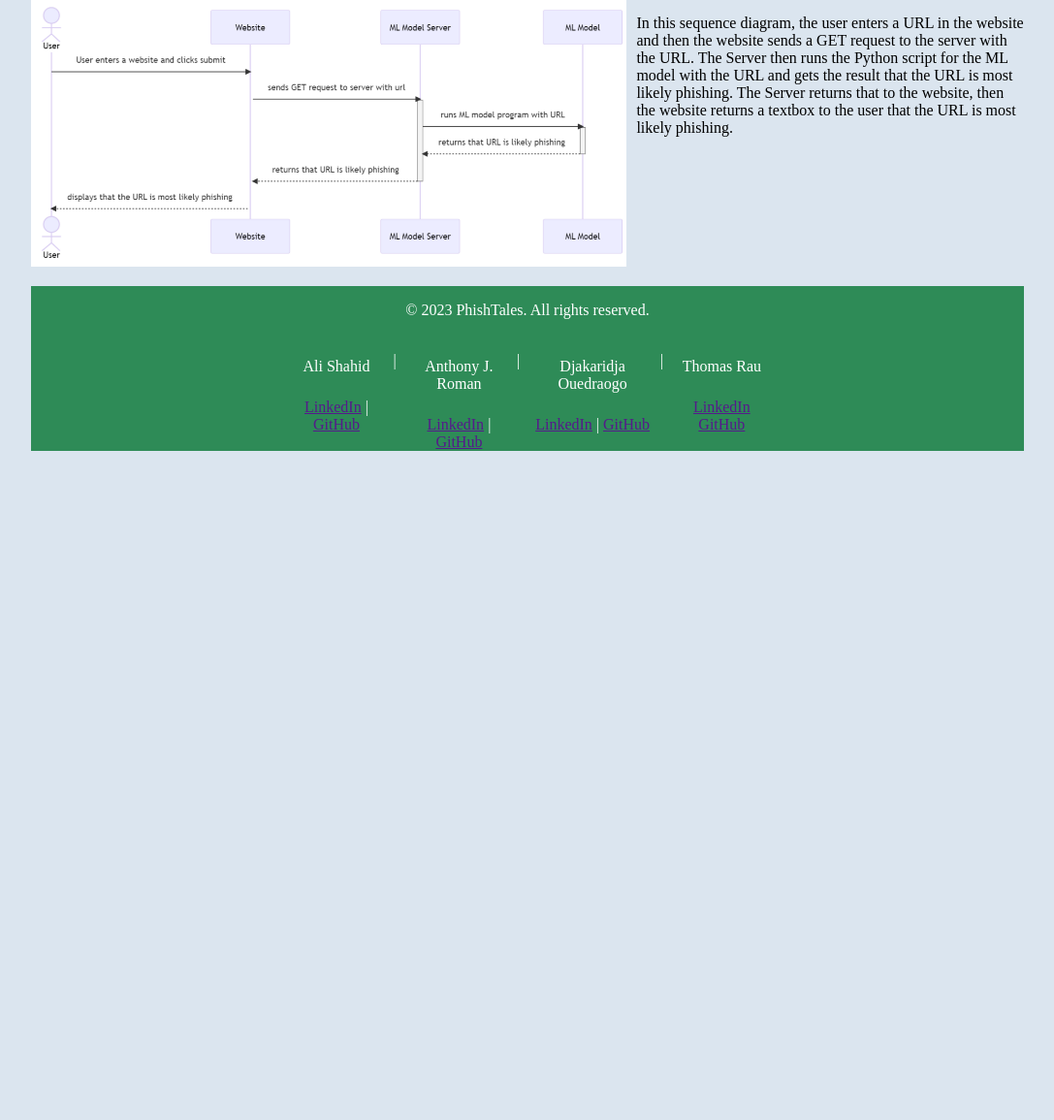
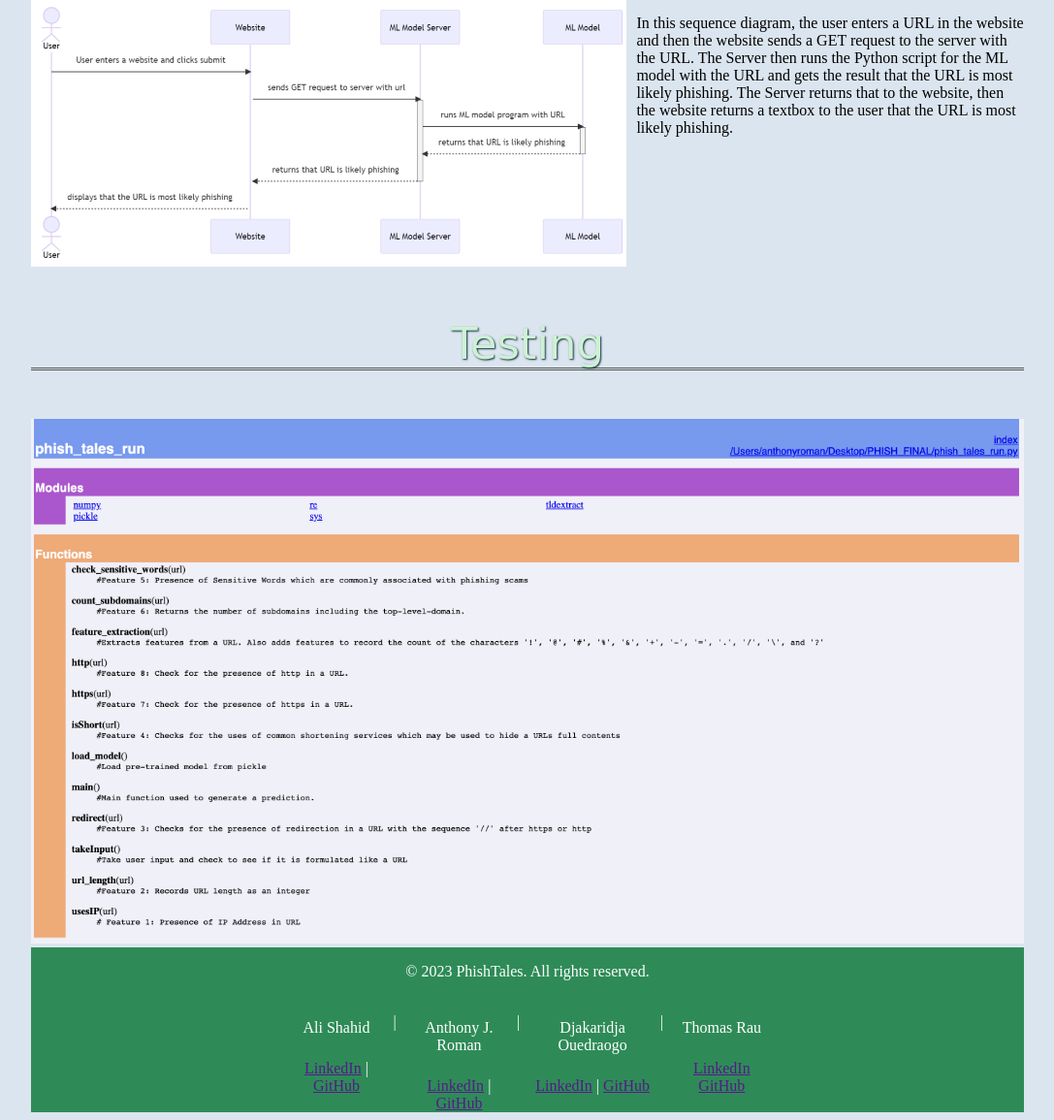
Before and after one commit to cis3296s23/applebaum-projects-phishtales, a Flask app: page /aboutProject in a window 1280 px wide. Shown: the part 3307-4462 px from the top of the page at 97% size, without its empty margins (96-1183 px from the left). Before the commit the page ends 3772 px from the top, so only its background shows below. Run offline with Flask 2, Linux system fonts and the light colour scheme.

Commit message:
testing section

```diff
--- a/static/styleAbout.css
+++ b/static/styleAbout.css
@@ -61,6 +61,7 @@ p {
 .image-text {
             display: flex;
             margin-bottom: 20px;
+
         }
         .image-text img {
             width: 60%;
@@ -73,6 +74,12 @@ p {
 
 .persona{
   background-color: #2a9f81;
+}
+
+
+.testing{
+  size: 50%;
+
 }
 
 
--- a/templates/aboutProject.html
+++ b/templates/aboutProject.html
@@ -258,6 +258,15 @@ returns that to the website, then the website returns a textbox to the user that
 likely phishing.
         </p>
     </div>
+  <br><br>
+
+
+ <h2 style=" color: #CEF0D4; font-family: 'Rouge Script', cursive; font-size: 45px; font-weight: normal; line-height: 48px; margin: 0 0 50px; text-align: center; text-shadow: 1px 1px 2px #082b34;  border-bottom: double #555;">Testing</h2>
+<div class="testing">
+    <img src="{{ url_for('static', filename='testing01.png') }}" alt="Image" style="max-width: 100%; height: auto;"/>
+</div>
+
+
 
 <footer>
   <div class="footer-content">
```
Also changed, not shown: static/testing01.png (added), 1 other file.
